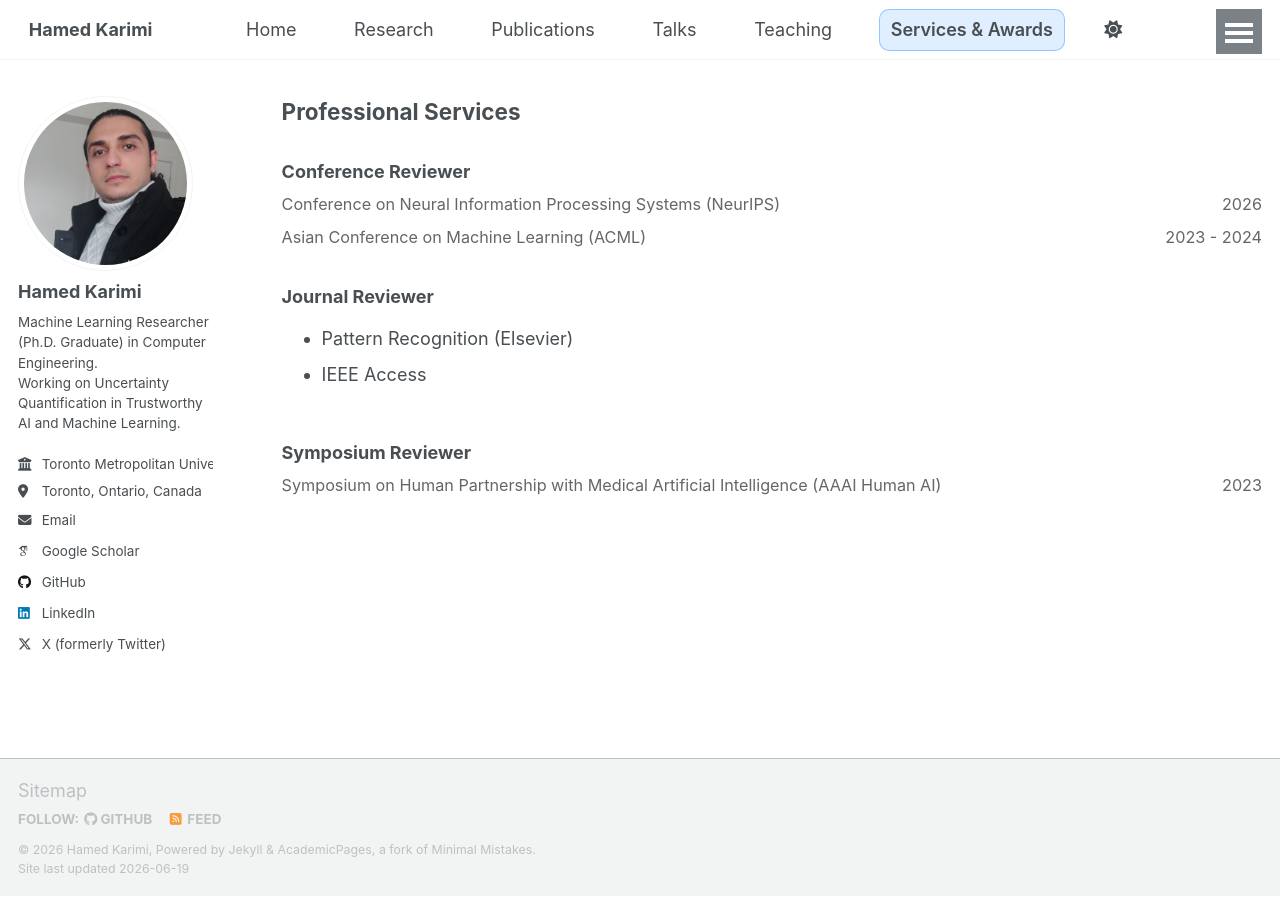
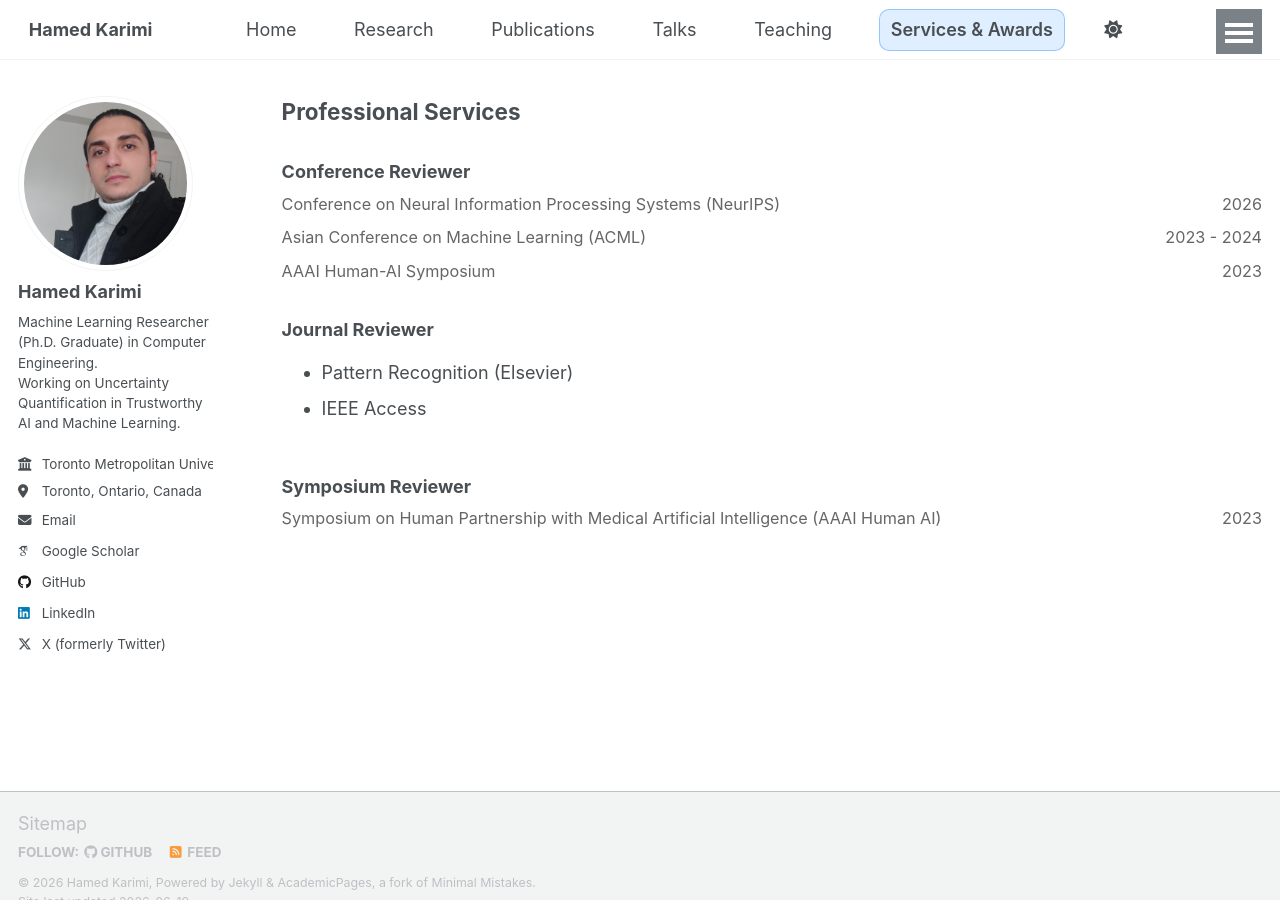
Before and after one commit to hamedmx/hamedmx.github.io, a Jekyll site: the page built from _pages/service.md, in a window 1280 px wide and 900 px high, scrolled down 688 px. Built offline with Jekyll 4.4.1, drawn with Linux system fonts in a browser that asks for light colours; some web fonts are replaced; a script that is not in the unit is left out.

Commit message:
Update service.md

```diff
--- a/_pages/service.md
+++ b/_pages/service.md
@@ -75,6 +75,11 @@ author_profile: true
   <span class="when">2023 - 2024</span>
 </div>
 
+<div class="cv-meta">
+  <span class="where">AAAI Human-AI Symposium</span>
+  <span class="when">2023</span>
+</div>
+
 ### Journal Reviewer
 
 - Pattern Recognition (Elsevier)
```
